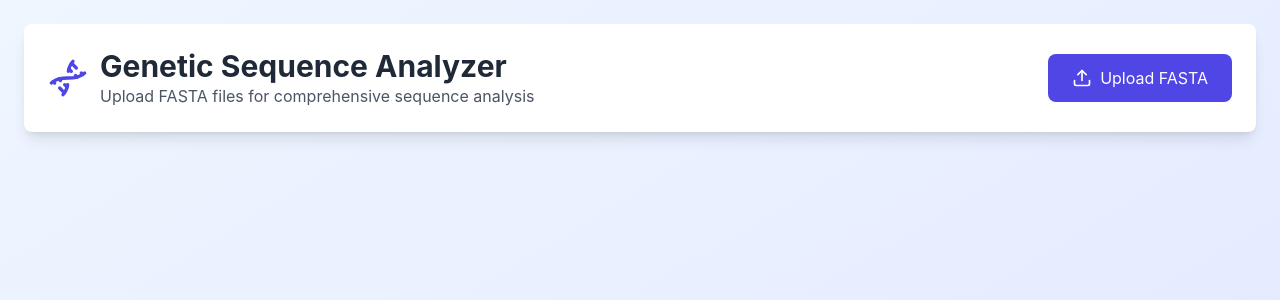
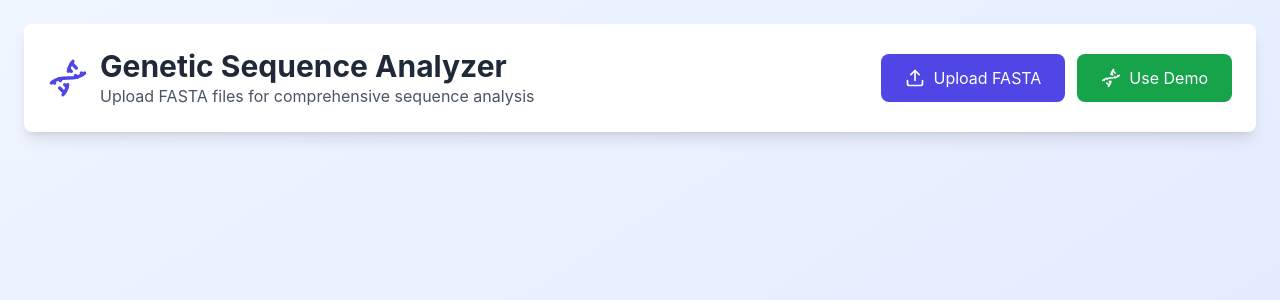
Before and after one commit to d-fung/genetic-analyzer, a React (Create React App) app: page / in a window 1280 px wide. Shown: the top 300 px of the page. Built offline with nearby package versions, Linux system fonts and the light colour scheme; the HTML template or start-up script is replaced by a standard one.

Commit message:
added demo feature

```diff
--- a/package.json
+++ b/package.json
@@ -1,5 +1,6 @@
 {
   "name": "genetic-analyzer",
+  "homepage": "https://d-fung.github.io/genetic-analyzer",
   "version": "0.1.0",
   "private": true,
   "dependencies": {
@@ -17,6 +18,8 @@
   "scripts": {
     "start": "react-scripts start",
     "build": "react-scripts build",
+    "predeploy": "npm run build",
+    "deploy": "gh-pages -d build",
     "test": "react-scripts test",
     "eject": "react-scripts eject"
   },
@@ -40,7 +43,10 @@
   },
   "devDependencies": {
     "autoprefixer": "^10.4.22",
+    "gh-pages": "^6.3.0",
     "postcss": "^8.5.6",
     "tailwindcss": "^3.3.0"
   }
+
+
 }
--- a/src/App.js
+++ b/src/App.js
@@ -73,6 +73,23 @@ const GeneticVizPlatform = () => {
     }
   };
 
+    // Load demo file
+  const loadDemoFile = async () => {
+    try {
+      const response = await fetch('/sample_FASTA.txt');
+      const text = await response.text();
+      const parsed = parseFASTA(text);
+      setSequences(parsed);
+      if (parsed.length > 0) {
+        setSelectedSeq(parsed[0]);
+        setAnalysis(analyzeSequence(parsed[0]));
+      }
+    } catch (error) {
+      console.error('Error loading demo file:', error);
+      alert('Could not load demo file. Please make sure sample_FASTA.txt is in the public folder.');
+    }
+  };
+
   // Search motifs
   const handleMotifSearch = () => {
     if (selectedSeq && motifSearch) {
@@ -99,7 +116,6 @@ const GeneticVizPlatform = () => {
   const COLORS = ['#0088FE', '#00C49F', '#FFBB28', '#FF8042', '#8884D8'];
 
   return (
-
     <div className="min-h-screen bg-gradient-to-br from-blue-50 to-indigo-100 p-6">
       <div className="max-w-7xl mx-auto">
         {/* Header */}
@@ -112,6 +128,7 @@ const GeneticVizPlatform = () => {
                 <p className="text-gray-600">Upload FASTA files for comprehensive sequence analysis</p>
               </div>
             </div>
+            <div className="flex gap-3">
               <button
                 onClick={() => fileInputRef.current.click()}
                 className="flex items-center gap-2 bg-indigo-600 text-white px-6 py-3 rounded-lg hover:bg-indigo-700 transition"
@@ -119,6 +136,14 @@ const GeneticVizPlatform = () => {
                 <Upload className="w-5 h-5" />
                 Upload FASTA
               </button>
+              <button
+                onClick={loadDemoFile}
+                className="flex items-center gap-2 bg-green-600 text-white px-6 py-3 rounded-lg hover:bg-green-700 transition"
+              >
+                <Dna className="w-5 h-5" />
+                Use Demo
+              </button>
+            </div>
             <input
               ref={fileInputRef}
               type="file"
```
Also changed, not shown: public/sample_FASTA.txt (renamed from sample_FASTFA.txt), 2 other files (tests, documents, lock files or other folders). Lines whose indentation alone changed are shown as unchanged.
